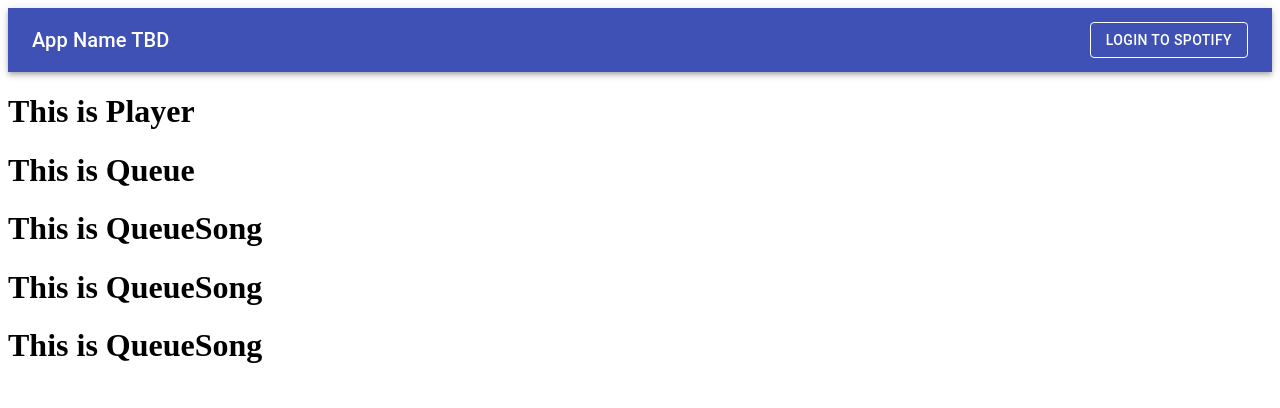
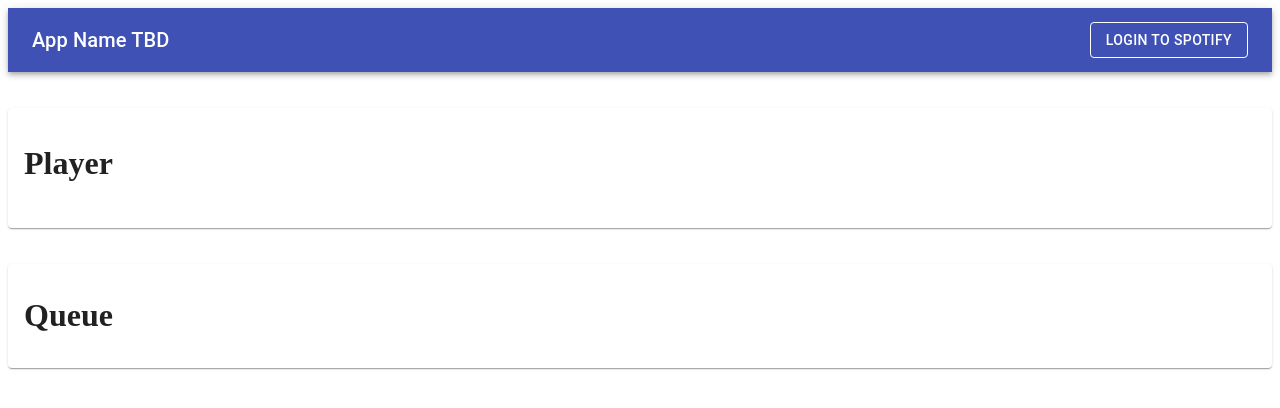
Before and after one commit to abigmyers/wwh2021, a React (Create React App) app: page / in a window 1280 px wide. Shown: the top 408 px of the page. Built offline with nearby package versions, Linux system fonts and the light colour scheme; the HTML template or start-up script is replaced by a standard one; what spotify-web-api-js would draw is missing.

Commit message:
Updated Queue and Player

```diff
--- a/src/Player.js
+++ b/src/Player.js
@@ -1,10 +1,20 @@
 import React from "react";
-import Container from '@material-ui/core/Container';
+
+import Card from '@material-ui/core/Card';
+import CardContent from '@material-ui/core/CardContent';
 
 function Player() {
   return (
     <div className="Player">
-      <h1>This is Player</h1>
+      <br></br>
+      <br></br>
+      <Card>
+      <CardContent>
+        <h1>Player</h1>
+      </CardContent>
+      </Card>
+      <br></br>
+      <br></br>
     </div>
   );
 }
--- a/src/Queue.js
+++ b/src/Queue.js
@@ -1,16 +1,36 @@
-import React from "react";
+import React from "react";
 
-import QueueSong from "./QueueSong.js";
+import Accordion from '@material-ui/core/Accordion';
+import AccordionSummary from '@material-ui/core/AccordionSummary';
+import AccordionDetails from '@material-ui/core/AccordionDetails';
 
-function Queue() {
-  return (
-    <div className="Queue">
-        <h1>This is Queue</h1>
-      <QueueSong></QueueSong>
-      <QueueSong></QueueSong>
-      <QueueSong></QueueSong>
-    </div>
-  );
+import QueueSong from "./QueueSong.js";
+
+function Queue() {
+  return (
+    <div className="Queue">
+      <Accordion>
+        <AccordionSummary
+          aria-controls="panel1a-content"
+          id="panel1a-header"
+        >
+            <h1>Queue</h1>
+        </AccordionSummary>
+        <AccordionDetails>
+          <QueueSong></QueueSong>
+        </AccordionDetails>
+        <AccordionDetails>
+          <QueueSong></QueueSong>
+        </AccordionDetails>
+        <AccordionDetails>
+          <QueueSong></QueueSong>
+        </AccordionDetails>
+        <AccordionDetails>
+          <QueueSong></QueueSong>
+        </AccordionDetails>
+      </Accordion>
+    </div>
+  );
 }
 
-export default Queue;
+export default Queue;
--- a/src/QueueSong.js
+++ b/src/QueueSong.js
@@ -3,7 +3,7 @@ import React from "react";
 function QueueSong() {
   return (
     <div className="QueueSong">
-      <h1>This is QueueSong</h1>
+      <h2>This is QueueSong</h2>
     </div>
   );
 }
```
Also changed, not shown: 1 other file (tests, documents, lock files or other folders).
